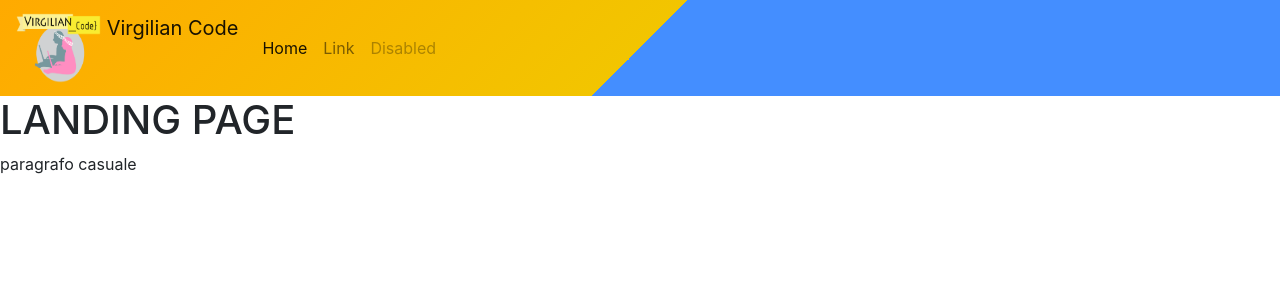
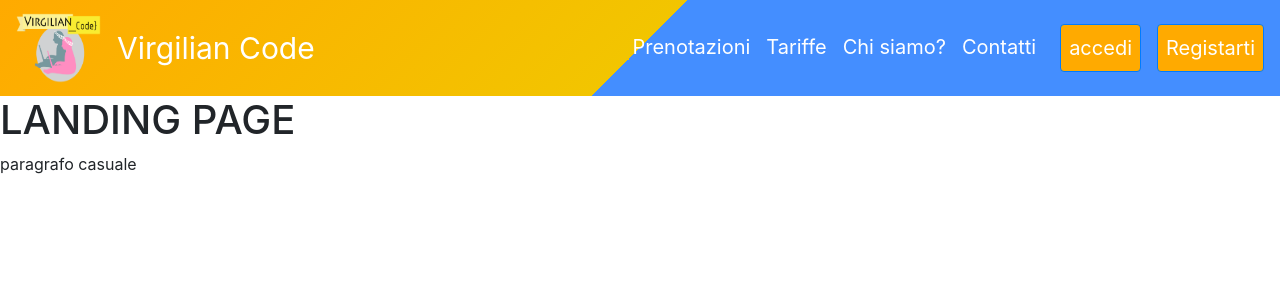
Before and after one commit to 241253/progetto_tecnologie_web, a Django app: page / in a window 1280 px wide. Shown: the top 300 px of the page. Run offline with Django 3.2, Linux system fonts and the light colour scheme; some libraries are stand-ins or nearby versions.

Commit message:
J - 'navbar_v1'

```diff
--- a/static/css/style.css
+++ b/static/css/style.css
@@ -8,7 +8,24 @@
     filter: progid:DXImageTransform.Microsoft.gradient( startColorstr='#ffaa00', endColorstr='#448eff',GradientType=1 ); /* IE6-9 fallback on horizontal gradient */
 }
 
-.navbar-collapse
+.navbar_title, .navbar_title:hover
 {
-    float: end;
+    color: white;
+    text-decoration: none;
+    font-size: 30px;
 }
+
+.navbar-nav
+{
+    width: 100%;
+}
+
+.nav-link
+{
+    font-size: 20px;
+}
+
+.btn-primary, .btn-primary:hover
+{
+    background-color: rgb(255,170,0);
+}
--- a/templates/base.html
+++ b/templates/base.html
@@ -13,27 +13,36 @@
         <title>{% block browser_page_title %}{% endblock %}</title>
     </head>
     <body>
-        <nav class="navbar navbar-expand-lg navbar-light bg-light gradient">
+        <nav class="align-middle navbar navbar-expand-lg navbar-light bg-light gradient">
             <!-- logo -->
-            <a class="navbar-brand my-auto" href="#">
-            <img src="{% static 'img/logo.png' %}" width="85" height="70" class="d-inline-block align-top" alt="virgilian_code_logo" loading="lazy">
-            Virgilian Code
+            <a class="navbar-brand" href="{% url 'home' %}">
+            <img src="{% static 'img/logo.png' %}" width="85px" height="70px" class="d-inline-block align-top" alt="virgilian_code_logo" loading="lazy"/>
             </a>
+            <a class="navbar_title" href="{% url 'home' %}">Virgilian Code</a>
             <!-- bottone mobile -->
             <button class="navbar-toggler" type="button" data-toggle="collapse" data-target="#navbarTogglerDemo02" aria-controls="navbarTogglerDemo02" aria-expanded="false" aria-label="Toggle navigation">
                 <span class="navbar-toggler-icon"></span>
             </button>
             <!-- link -->
             <div class="collapse navbar-collapse" id="navbarTogglerDemo02">
-                <ul class="navbar-nav mr-auto mt-2 mt-lg-0">
+                <ul class="navbar-nav justify-content-end mt-2 mt-lg-0">
                     <li class="nav-item active">
-                        <a class="nav-link" href="#">Home <span class="sr-only">(current)</span></a>
+                        <a class="nav-link" style="color: white" href="#">Prenotazioni <span class="sr-only">(current)</span></a>
                     </li>
                     <li class="nav-item">
-                        <a class="nav-link" href="#">Link</a>
+                        <a class="nav-link" style="color: white" href="#">Tariffe</a>
                     </li>
                     <li class="nav-item">
-                        <a class="nav-link disabled" href="#" tabindex="-1" aria-disabled="true">Disabled</a>
+                        <a class="nav-link" style="color: white" href="#">Chi siamo?</a>
+                    </li>
+                    <li class="nav-item">
+                        <a class="nav-link mr-3" style="color: white" href="#">Contatti</a>
+                    </li>
+                    <li class="nav-item">
+                        <a class="nav-link btn btn-primary mr-3" style="color: white" href="#">accedi</a>
+                    </li>
+                    <li class="nav-item">
+                        <a class="nav-link btn btn-primary" style="color: white" href="#">Registarti</a>
                     </li>
                 </ul>
             </div>
```
Also changed, not shown: db.sqlite3 (added).
